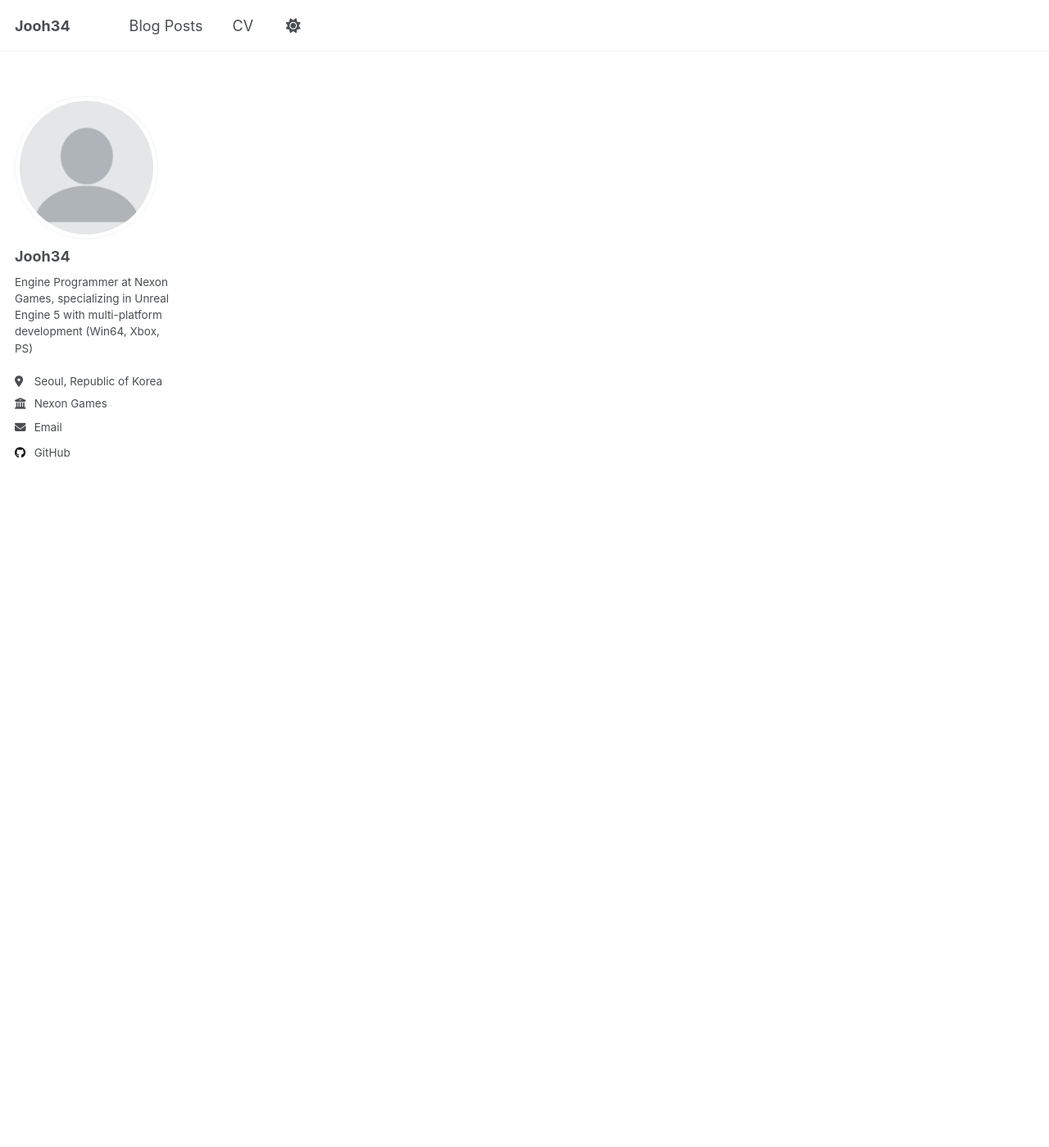
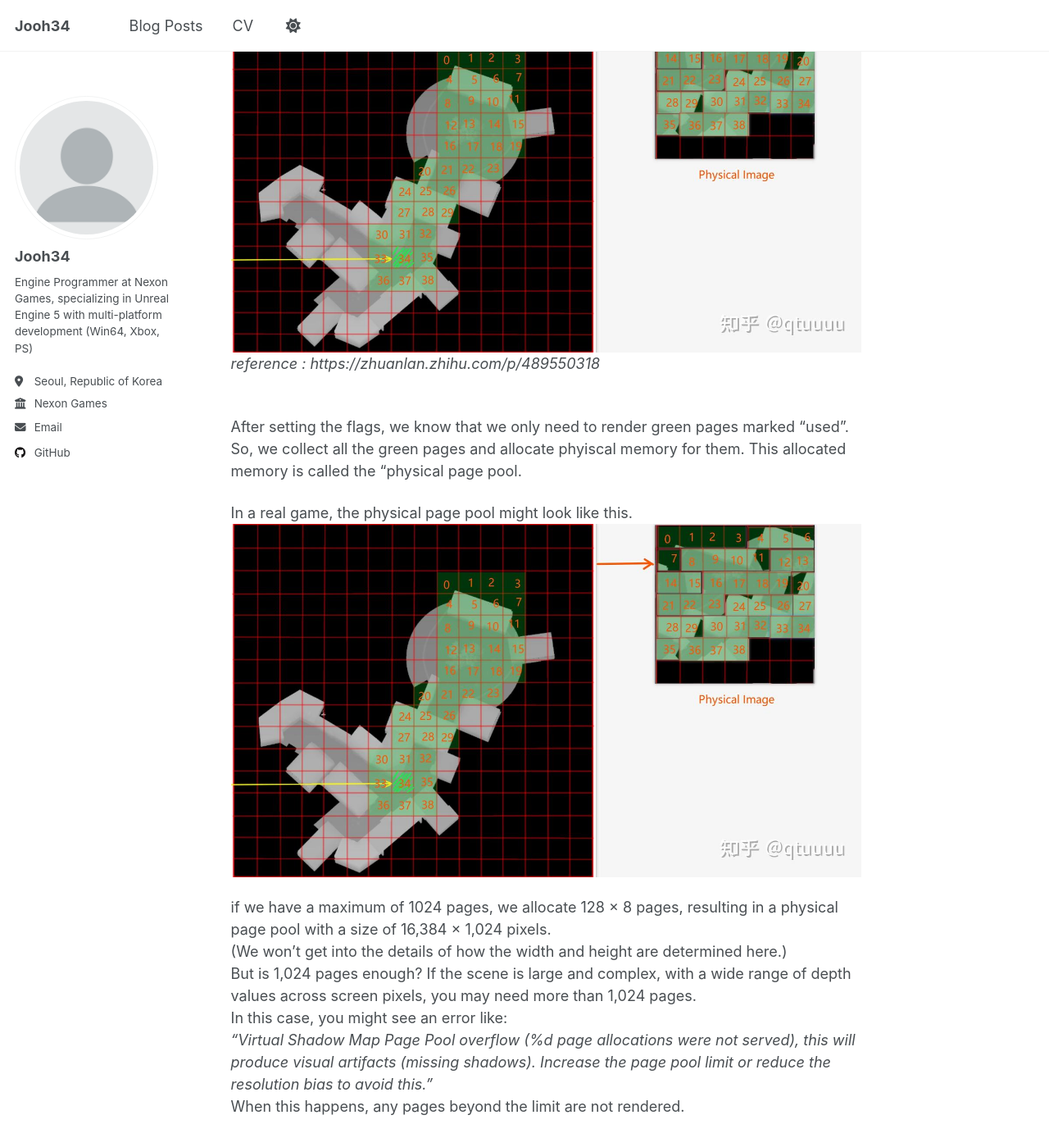
Before and after one commit to Jooh34/jooh34.github.io, a Jekyll site: the page built from _posts/2025-08-08-virtual-shadow-map-1.md, in a window 1280 px wide and 1400 px high, scrolled down 4882 px. Shown: the whole window at 82% size. Built offline with Jekyll 4.4.1, drawn with Linux system fonts in a browser that asks for light colours; a script that is not in the unit is left out; some of the changed text lies outside the part shown.

Commit message:
feat : writing VSM articls

```diff
--- a/_posts/2025-08-08-virtual-shadow-map-1.md
+++ b/_posts/2025-08-08-virtual-shadow-map-1.md
@@ -12,6 +12,7 @@ tags:
 - Shadow mapping
 - Cascade shadow mapping
 - Deferred Shading
+<br/><br/>
 
 # Basic Idea
 What makes shadows look bad?
@@ -24,11 +25,14 @@ Each solution has its own pros and cons, but most of them don't fully eliminate
 Epic Games introduced a new shadow mapping technique called "Virtual Shadow Maps" (VSM).
 The basic idea is simple: use a 16K shadow map texture!
 
-![https://zhuanlan.zhihu.com/p/489550318](/images/2025-08-08-virtual-shadow-map/1k_16k_texture.webp)
+![1k vs 16k](/images/2025-08-08-virtual-shadow-map/1k_16k_texture.webp)
+*reference : https://zhuanlan.zhihu.com/p/489550318*
+<br/><br/>
 
 A 16K texture in D32 format takes up 1 GB ($$2^{14} * 2^{14} * 4$$ bytes).
 For reference, the RTX 3080 Ti has 12GB of VRAM, which means even a high-end GPU like this can only store about 12 such 16K textures.
 To address this problem, the concept of "virtual" comes into play.
+<br/><br/>
 
 # Virtual Memory
 First, let's talk about virtual memory.
@@ -41,6 +45,7 @@ If data that's not currently in physical memory is requested, the operating syst
 Because of the OS, applications can use virtual memory as though they have much more RAM than is actually installed.
 
 That’s a quick summary of how virtual memory works.
+<br/><br/>
 
 # Getting back to VSM
 VSM has a similar mechanism. But it works with different hardware - specifically, VRAM.
@@ -53,9 +58,54 @@ This lighting pass is typically dispatched as a compute shader with a (width ×
 
 So, we only need to calculate (width × height) pixels, which means we'll be accessing the same number of pixels in the shadow map.
 If we have a depth buffer, we can reconstruct the world position for each pixel. Using this information, we can predict which parts of the shadow map each pixel will affect.
+<br/><br/>
 
 Here’s a brief overview of the process:
 - Render the depth buffer.
-- At screen resolution, determine which parts of the shadow map each pixel will affect.
+- At screen resolution (with depth buffer), determine which parts of the shadow map each pixel will affect.
 - Render only the necessary parts of the virtual shadow map.
 - Perform the lighting pass at screen resolution.
+<br/><br/>
+
+# Implementation Detail
+Let's assume we have a directional light and only one 16K shadow map for it, just to keep things simple.
+The key concept here is the idea of a "page", which is similar to the concept of pages in virtual memory.
+
+![VSM page](/images/2025-08-08-virtual-shadow-map/VSM_Page.png)
+*reference : https://zhuanlan.zhihu.com/p/489550318*
+<br/><br/>
+The image above shows a 16K shadow map.
+First, the entire shadow map is divided into units called "pages".
+By default, each page is 128 × 128 pixels, so a 16K shadow map contains 128 × 128 pages in total.
+We set a "used" flag on each page to indicate whether it will be accessed during the lighting pass.
+
+![VSM page mapping](/images/2025-08-08-virtual-shadow-map/VSM_Page1.png)
+*reference : https://zhuanlan.zhihu.com/p/489550318*
+<br/><br/>
+
+As mentioned earlier, we can determine this by checking the depth buffer.
+The depth stores the depth value for each pixel, which allows us to reconstruct the world position of every pixel.
+![VSM page mapping](/images/2025-08-08-virtual-shadow-map/VSM_Page2.png)
+*reference : https://zhuanlan.zhihu.com/p/489550318*
+<br/><br/>
+
+Using the world position and the shadow projection matrix, we can calculate the shadow-space position, which tells us exactly which shadow map page each pixel will use.
+
+![VSM page mapping](/images/2025-08-08-virtual-shadow-map/VSM_Page3.png)
+*reference : https://zhuanlan.zhihu.com/p/489550318*
+<br/><br/>
+
+After setting the flags, we know that we only need to render green pages marked "used".
+So, we collect all the green pages and allocate phyiscal memory for them.
+This allocated memory is called the "physical page pool.
+
+In a real game, the physical page pool might look like this.
+![physical page pool](/images/2025-08-08-virtual-shadow-map/VSM_Page3.png)
+
+if we have a maximum of 1024 pages, we allocate 128 × 8 pages, resulting in a physical page pool with a size of 16,384 × 1,024 pixels.
+(We won't get into the details of how the width and height are determined here.)
+But is 1,024 pages enough?
+If the scene is large and complex, with a wide range of depth values across screen pixels, you may need more than 1,024 pages.
+In this case, you might see an error like:
+_"Virtual Shadow Map Page Pool overflow (%d page allocations were not served), this will produce visual artifacts (missing shadows). Increase the page pool limit or reduce the resolution bias to avoid this."_
+When this happens, any pages beyond the limit are not rendered.
```
Also changed, not shown: images/2025-08-08-virtual-shadow-map/Clipmap.png (added), images/2025-08-08-virtual-shadow-map/PhysicalPagePool.png (added), images/2025-08-08-virtual-shadow-map/VSM_Page.png (added), images/2025-08-08-virtual-shadow-map/VSM_Page1.png (added), images/2025-08-08-virtual-shadow-map/VSM_Page2.png (added), images/2025-08-08-virtual-shadow-map/VSM_Page3.png (added).
